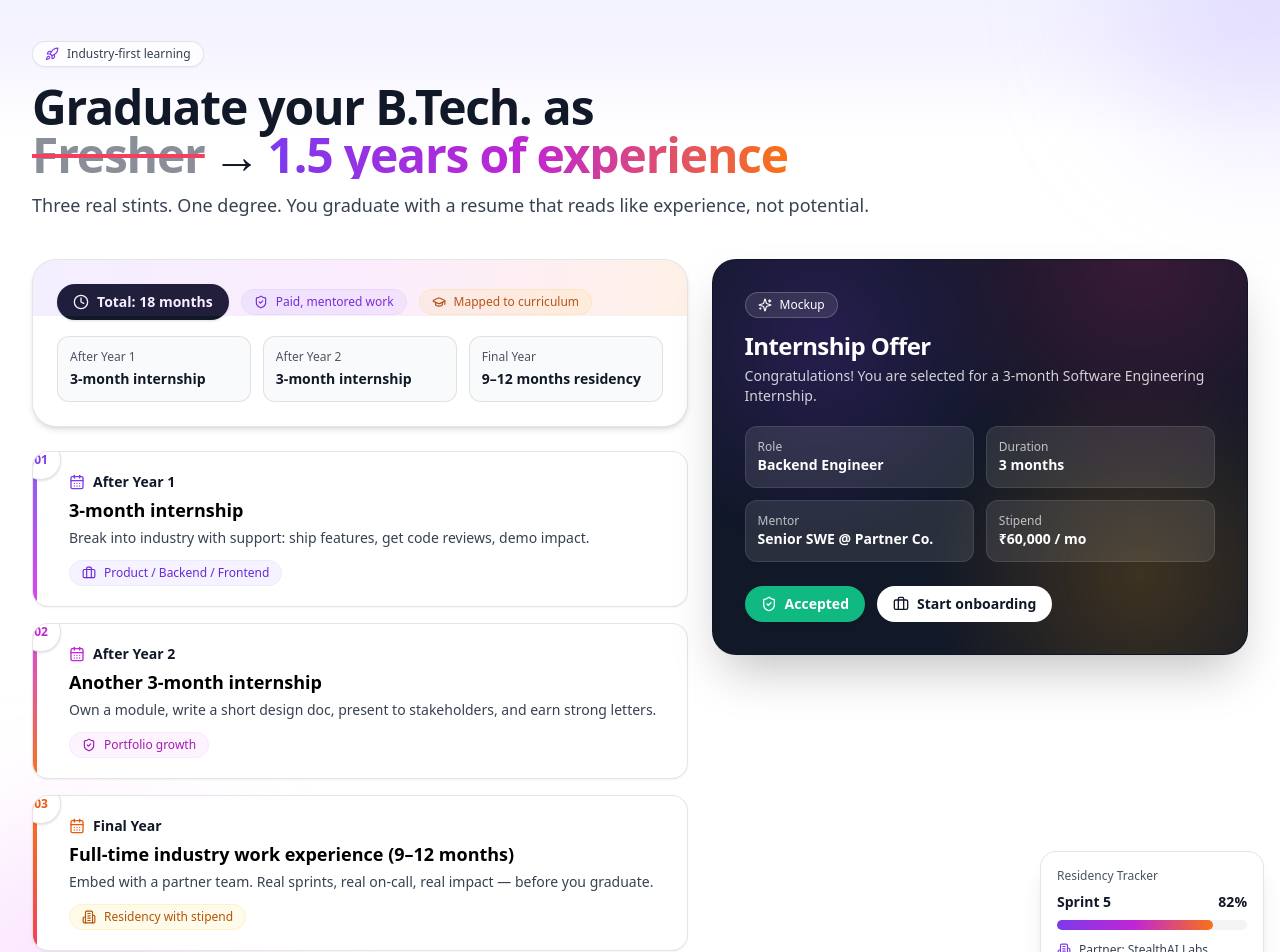
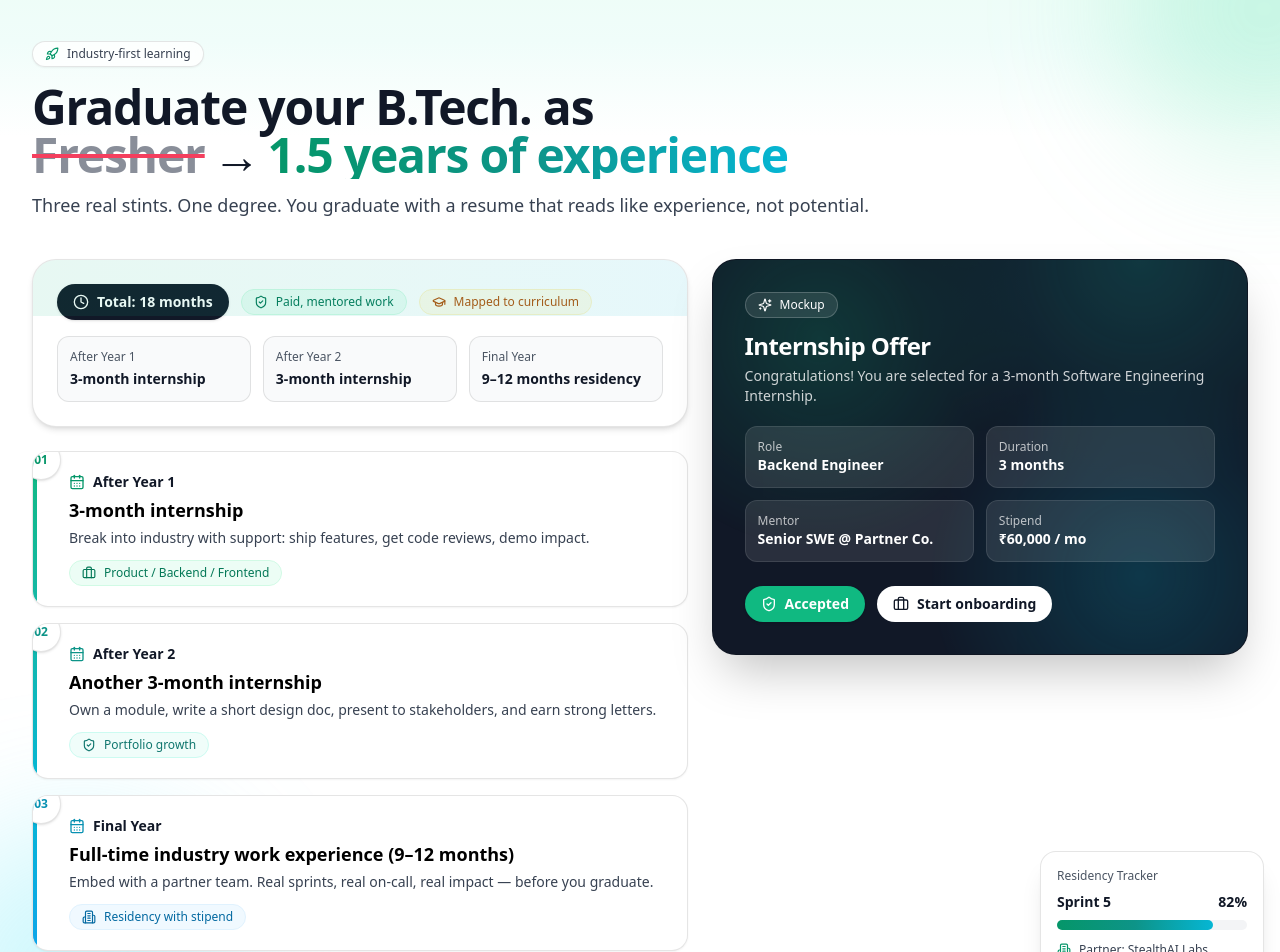
Before and after one commit to gramtop961/frontend-repo_mpievmyi_z1dzqd, a React (Vite) app: page / in a window 1280 px wide. Shown: the part 840-1792 px from the top of the page. Built offline with nearby package versions, Linux system fonts and the light colour scheme.

Commit message:
Update project prj_mpievmyi_v2 - 2025-11-12T01:39:02.662Z

```diff
--- a/src/components/Experience.jsx
+++ b/src/components/Experience.jsx
@@ -6,22 +6,23 @@ export default function Experience() {
   return (
     <section id="experience" className="relative py-20 sm:py-24 overflow-hidden">
       <div className="absolute inset-0 -z-10">
-        <div className="absolute inset-x-0 top-0 h-48 bg-gradient-to-b from-indigo-50 via-violet-50 to-transparent" />
-        <div className="pointer-events-none absolute -top-20 -right-32 h-72 w-72 rounded-full bg-violet-300/30 blur-3xl" />
-        <div className="pointer-events-none absolute -bottom-24 -left-20 h-80 w-80 rounded-full bg-fuchsia-300/30 blur-3xl" />
+        {/* Updated background gradient to differentiate from the hero */}
+        <div className="absolute inset-x-0 top-0 h-48 bg-gradient-to-b from-emerald-50 via-teal-50 to-transparent" />
+        <div className="pointer-events-none absolute -top-20 -right-32 h-72 w-72 rounded-full bg-emerald-300/30 blur-3xl" />
+        <div className="pointer-events-none absolute -bottom-24 -left-20 h-80 w-80 rounded-full bg-cyan-300/30 blur-3xl" />
       </div>
 
       <div className="max-w-7xl mx-auto px-4 sm:px-6 lg:px-8">
         <div className="max-w-4xl">
           <div className="inline-flex items-center gap-2 rounded-full border border-black/10 bg-white/80 backdrop-blur px-3 py-1 text-xs text-gray-700 shadow-sm mb-4">
-            <Rocket className="h-3.5 w-3.5 text-violet-600" /> Industry-first learning
+            <Rocket className="h-3.5 w-3.5 text-emerald-600" /> Industry-first learning
           </div>
 
           <h2 className="text-3xl sm:text-4xl lg:text-5xl font-extrabold tracking-tight text-gray-900">
             Graduate your B.Tech. as <span className="relative inline-flex items-center">
               <span className="text-gray-500/80 line-through decoration-rose-500 decoration-4">Fresher</span>
               <span className="mx-2">→</span>
-              <span className="bg-clip-text text-transparent bg-gradient-to-r from-violet-600 via-fuchsia-600 to-orange-500">1.5 years of experience</span>
+              <span className="bg-clip-text text-transparent bg-gradient-to-r from-emerald-600 via-teal-600 to-cyan-500">1.5 years of experience</span>
             </span>
           </h2>
           <p className="mt-3 text-lg text-gray-700">Three real stints. One degree. You graduate with a resume that reads like experience, not potential.</p>
@@ -30,12 +31,12 @@ export default function Experience() {
         <div className="mt-10 grid lg:grid-cols-[1.1fr,0.9fr] gap-6">
           <div className="space-y-6">
             <div className="relative overflow-hidden rounded-3xl border border-black/10 bg-white p-6 shadow-md">
-              <div className="absolute inset-x-0 -top-10 h-24 bg-gradient-to-r from-violet-500 via-fuchsia-500 to-orange-500 opacity-10" />
+              <div className="absolute inset-x-0 -top-10 h-24 bg-gradient-to-r from-emerald-500 via-teal-500 to-cyan-500 opacity-10" />
               <div className="flex flex-wrap items-center gap-3">
                 <div className="inline-flex items-center gap-2 rounded-full bg-gray-900 text-white px-4 py-2 text-sm font-semibold shadow">
                   <Clock className="h-4 w-4" /> Total: 18 months
                 </div>
-                <div className="inline-flex items-center gap-2 rounded-full bg-violet-50 text-violet-700 px-3 py-1 text-xs border border-violet-100">
+                <div className="inline-flex items-center gap-2 rounded-full bg-emerald-50 text-emerald-700 px-3 py-1 text-xs border border-emerald-100">
                   <ShieldCheck className="h-3.5 w-3.5" /> Paid, mentored work
                 </div>
                 <div className="inline-flex items-center gap-2 rounded-full bg-amber-50 text-amber-700 px-3 py-1 text-xs border border-amber-100">
@@ -60,35 +61,35 @@ export default function Experience() {
 
             <div className="grid gap-4">
               <motion.div initial={{ opacity: 0, y: 16 }} whileInView={{ opacity: 1, y: 0 }} viewport={{ once: true, amount: 0.2 }} transition={{ duration: 0.5 }} className="relative overflow-hidden rounded-2xl border border-black/10 bg-white p-5 shadow-sm">
-                <div className="absolute left-0 top-0 h-full w-1 bg-gradient-to-b from-violet-500 to-fuchsia-500" />
-                <div className="absolute -left-3 -top-3 h-10 w-10 rounded-full bg-white border border-black/10 shadow flex items-center justify-center text-xs font-bold text-violet-600">01</div>
+                <div className="absolute left-0 top-0 h-full w-1 bg-gradient-to-b from-emerald-500 to-teal-500" />
+                <div className="absolute -left-3 -top-3 h-10 w-10 rounded-full bg-white border border-black/10 shadow flex items-center justify-center text-xs font-bold text-emerald-600">01</div>
                 <div className="pl-4">
-                  <div className="flex items-center gap-2 text-sm font-semibold text-gray-900"><CalendarDays className="h-4 w-4 text-violet-600" /> After Year 1</div>
+                  <div className="flex items-center gap-2 text-sm font-semibold text-gray-900"><CalendarDays className="h-4 w-4 text-emerald-600" /> After Year 1</div>
                   <div className="mt-1 text-lg font-bold">3‑month internship</div>
                   <p className="mt-1 text-sm text-gray-700">Break into industry with support: ship features, get code reviews, demo impact.</p>
-                  <div className="mt-3 inline-flex items-center gap-2 rounded-full bg-violet-50 text-violet-700 text-xs px-3 py-1 border border-violet-100"><Briefcase className="h-3.5 w-3.5" /> Product / Backend / Frontend</div>
+                  <div className="mt-3 inline-flex items-center gap-2 rounded-full bg-emerald-50 text-emerald-700 text-xs px-3 py-1 border border-emerald-100"><Briefcase className="h-3.5 w-3.5" /> Product / Backend / Frontend</div>
                 </div>
               </motion.div>
 
               <motion.div initial={{ opacity: 0, y: 16 }} whileInView={{ opacity: 1, y: 0 }} viewport={{ once: true, amount: 0.2 }} transition={{ duration: 0.5, delay: 0.05 }} className="relative overflow-hidden rounded-2xl border border-black/10 bg-white p-5 shadow-sm">
-                <div className="absolute left-0 top-0 h-full w-1 bg-gradient-to-b from-fuchsia-500 to-orange-500" />
-                <div className="absolute -left-3 -top-3 h-10 w-10 rounded-full bg-white border border-black/10 shadow flex items-center justify-center text-xs font-bold text-fuchsia-600">02</div>
+                <div className="absolute left-0 top-0 h-full w-1 bg-gradient-to-b from-teal-500 to-cyan-500" />
+                <div className="absolute -left-3 -top-3 h-10 w-10 rounded-full bg-white border border-black/10 shadow flex items-center justify-center text-xs font-bold text-teal-600">02</div>
                 <div className="pl-4">
-                  <div className="flex items-center gap-2 text-sm font-semibold text-gray-900"><CalendarDays className="h-4 w-4 text-fuchsia-600" /> After Year 2</div>
+                  <div className="flex items-center gap-2 text-sm font-semibold text-gray-900"><CalendarDays className="h-4 w-4 text-teal-600" /> After Year 2</div>
                   <div className="mt-1 text-lg font-bold">Another 3‑month internship</div>
                   <p className="mt-1 text-sm text-gray-700">Own a module, write a short design doc, present to stakeholders, and earn strong letters.</p>
-                  <div className="mt-3 inline-flex items-center gap-2 rounded-full bg-fuchsia-50 text-fuchsia-700 text-xs px-3 py-1 border border-fuchsia-100"><ShieldCheck className="h-3.5 w-3.5" /> Portfolio growth</div>
+                  <div className="mt-3 inline-flex items-center gap-2 rounded-full bg-teal-50 text-teal-700 text-xs px-3 py-1 border border-teal-100"><ShieldCheck className="h-3.5 w-3.5" /> Portfolio growth</div>
                 </div>
               </motion.div>
 
               <motion.div initial={{ opacity: 0, y: 16 }} whileInView={{ opacity: 1, y: 0 }} viewport={{ once: true, amount: 0.2 }} transition={{ duration: 0.5, delay: 0.1 }} className="relative overflow-hidden rounded-2xl border border-black/10 bg-white p-5 shadow-sm">
-                <div className="absolute left-0 top-0 h-full w-1 bg-gradient-to-b from-orange-500 to-rose-500" />
-                <div className="absolute -left-3 -top-3 h-10 w-10 rounded-full bg-white border border-black/10 shadow flex items-center justify-center text-xs font-bold text-orange-600">03</div>
+                <div className="absolute left-0 top-0 h-full w-1 bg-gradient-to-b from-cyan-500 to-sky-500" />
+                <div className="absolute -left-3 -top-3 h-10 w-10 rounded-full bg-white border border-black/10 shadow flex items-center justify-center text-xs font-bold text-cyan-600">03</div>
                 <div className="pl-4">
-                  <div className="flex items-center gap-2 text-sm font-semibold text-gray-900"><CalendarDays className="h-4 w-4 text-orange-600" /> Final Year</div>
+                  <div className="flex items-center gap-2 text-sm font-semibold text-gray-900"><CalendarDays className="h-4 w-4 text-cyan-600" /> Final Year</div>
                   <div className="mt-1 text-lg font-bold">Full‑time industry work experience (9–12 months)</div>
                   <p className="mt-1 text-sm text-gray-700">Embed with a partner team. Real sprints, real on‑call, real impact — before you graduate.</p>
-                  <div className="mt-3 inline-flex items-center gap-2 rounded-full bg-amber-50 text-amber-700 text-xs px-3 py-1 border border-amber-100"><Building2 className="h-3.5 w-3.5" /> Residency with stipend</div>
+                  <div className="mt-3 inline-flex items-center gap-2 rounded-full bg-sky-50 text-sky-700 text-xs px-3 py-1 border border-sky-100"><Building2 className="h-3.5 w-3.5" /> Residency with stipend</div>
                 </div>
               </motion.div>
             </div>
@@ -97,7 +98,7 @@ export default function Experience() {
           <div>
             <div className="relative h-full">
               <motion.div initial={{ opacity: 0, y: 24 }} whileInView={{ opacity: 1, y: 0 }} viewport={{ once: true, amount: 0.2 }} transition={{ duration: 0.6 }} className="relative overflow-hidden rounded-3xl border border-black/10 bg-gray-900 text-white p-6 sm:p-8 shadow-2xl">
-                <div className="absolute inset-0 opacity-20" style={{ backgroundImage: 'radial-gradient(circle at 20% 20%, #7c3aed 0, transparent 40%), radial-gradient(circle at 80% 0%, #db2777 0, transparent 40%), radial-gradient(circle at 80% 80%, #f59e0b 0, transparent 40%)' }} />
+                <div className="absolute inset-0 opacity-20" style={{ backgroundImage: 'radial-gradient(circle at 20% 20%, #10b981 0, transparent 40%), radial-gradient(circle at 80% 0%, #14b8a6 0, transparent 40%), radial-gradient(circle at 80% 80%, #06b6d4 0, transparent 40%)' }} />
                 <div className="relative">
                   <div className="inline-flex items-center gap-2 rounded-full bg-white/10 border border-white/20 px-3 py-1 text-xs"><Sparkles className="h-3.5 w-3.5" /> Mockup</div>
                   <h3 className="mt-3 text-2xl font-extrabold tracking-tight">Internship Offer</h3>
@@ -118,9 +119,9 @@ export default function Experience() {
                 <div className="text-xs text-gray-600">Residency Tracker</div>
                 <div className="mt-2">
                   <div className="flex items-center justify-between text-sm font-semibold text-gray-900"><span>Sprint 5</span><span>82%</span></div>
-                  <div className="mt-2 h-2.5 rounded-full bg-gray-100"><div className="h-2.5 rounded-full bg-gradient-to-r from-violet-600 via-fuchsia-600 to-orange-500" style={{ width: '82%' }} /></div>
+                  <div className="mt-2 h-2.5 rounded-full bg-gray-100"><div className="h-2.5 rounded-full bg-gradient-to-r from-emerald-600 via-teal-600 to-cyan-500" style={{ width: '82%' }} /></div>
                 </div>
-                <div className="mt-3 flex items-center gap-2 text-xs text-gray-700"><Building2 className="h-3.5 w-3.5 text-violet-600" /> Partner: StealthAI Labs</div>
+                <div className="mt-3 flex items-center gap-2 text-xs text-gray-700"><Building2 className="h-3.5 w-3.5 text-emerald-600" /> Partner: StealthAI Labs</div>
               </motion.div>
             </div>
           </div>
```
Also changed, not shown: 1 other file (tests, documents, lock files or other folders).
